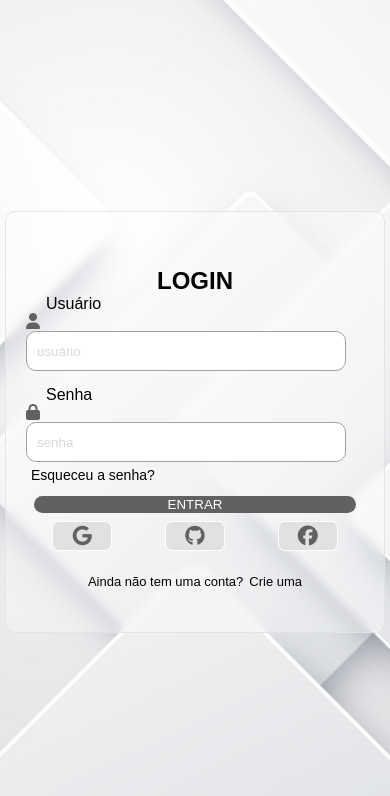
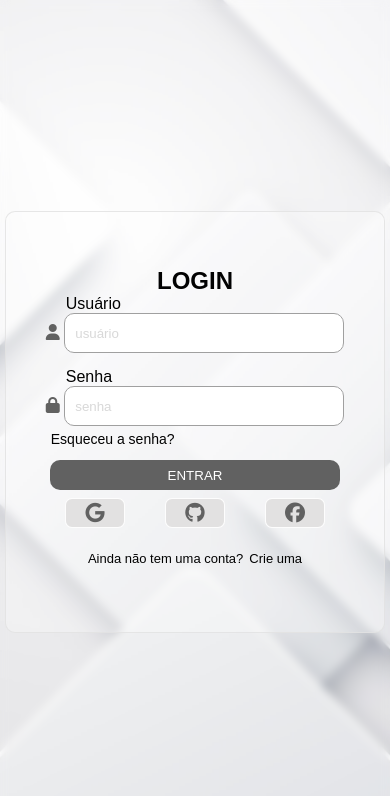
Before and after one commit to victor-viegas/aula10, a plain HTML site: page index.html in a window 390 px wide. Drawn offline with Linux system fonts and the light colour scheme.

Commit message:
criação da tela para desktop, e responsividade

```diff
--- a/styles/style.css
+++ b/styles/style.css
@@ -21,14 +21,140 @@ section {
     background-image: url("./assets/background.jpg")
 }
 
+h2 {
+    margin-top: 35px;
+    text-align: center;
+}
+
 .container {
     display: flex;
     flex-direction: row-reverse;
+    align-items: center;
+    justify-content: center;
     height: 100vh;
     width: 30vw;
-    background-color: aquamarine;
+    background-color: rgba(255, 255, 255, 0.781);
+    backdrop-filter: blur(5px);
 }
 
+.box {
+    display: flex;
+    flex-direction: column;
+    position: absolute;
+    min-width: 375px;
+    width: 30%;
+    padding: 20px;
+    border: 1px solid #e2e2e2d7;
+    border-radius: 10px;
+}
+
+.input {
+    display: flex;
+    flex-direction: column;
+}
+
+.input input {
+    width: 300px;
+    height: 40px;
+    color: rgb(73, 73, 73);
+    border: 1px solid rgb(160, 160, 160);
+    border-radius: 10px;
+    transition: .6s ease;
+}
+
+.input span {
+    margin-left: 20px;
+}
+
+.input input:focus {
+    outline: none;
+    padding: 5px;
+}
+
+#user-input {
+    margin-bottom: 15px;
+}
+
+.input #forgot-password {
+    width: 140px;
+    font-size: 14px;
+    padding: 5px;
+    text-decoration: none;
+}
+
+.input input::placeholder {
+    padding: 10px;
+    color: rgba(163, 163, 163, 0.418);
+}
+
+#login-button {
+    height: 30px;
+    margin: 8px;
+    background-color: #616161;
+    color: white;
+    border: none;
+    border-radius: 10px;
+    cursor: pointer;
+    transition: .6s ease;
+}
+
+#login-button:hover {
+    box-shadow: 0px 0px 4px 2px rgba(90, 90, 90, 0.632);
+}
+
+#login-button:active {
+    background-color: #8a8a8a;
+}
+
+.login-buttons {
+    display: flex;
+    justify-content: space-around;
+}
+
+.login-buttons button {
+    width: 60px;
+    height: 30px;
+    border: 1px solid rgba(255, 255, 255, 0.925);
+    border-radius: 7px;
+    cursor: pointer;
+    background-color: #e2e1e1;
+}
+
+.login-buttons button i {
+    font-size: 20px;
+    color: #616161;
+}
+
+.login-buttons button:active {
+    background-color: rgb(213, 213, 213);
+}
+
+.create-account-text {
+    display: flex;
+    justify-content: center;
+    padding: 20px;
+}
+
+.create-account-text span,
+a {
+    text-decoration: none;
+    font-size: 13px;
+    padding: 3px;
+}
+
+@media (max-width: 1250px) {
+    .container {
+        display: flex;
+        flex-direction: row-reverse;
+        align-items: center;
+        justify-content: center;
+        height: 100vh;
+        width: 50vw;
+        background-color: rgba(255, 255, 255, 0.781);
+        backdrop-filter: blur(5px);
+        transition: .6s ease;
+    }
+}
 
 @media (max-width:767px) {
     h2 {
@@ -44,7 +170,6 @@ section {
         justify-content: center;
         position: absolute;
         background-color: transparent;
-
     }
 
     .box {
@@ -168,3 +293,139 @@ section {
         }
     }
 }
+
+
+@media (max-width:420px) {
+    h2 {
+        margin-top: 35px;
+        text-align: center;
+    }
+
+    .container {
+        width: 100vw;
+        height: 100vh;
+        display: flex;
+        align-items: center;
+        justify-content: center;
+        position: absolute;
+        background-color: transparent;
+    }
+
+    .box {
+        display: flex;
+        flex-direction: column;
+        position: absolute;
+        align-items: center;
+        width: 380px;
+        height: 50vh;
+        max-height: 50vh;
+        padding: 20px;
+        background-color: rgba(255, 255, 255, 0.297);
+        backdrop-filter: blur(5px);
+        border: 1px solid #e2e2e2d7;
+        border-radius: 10px;
+        transform: translateX(100px);
+        opacity: 0;
+        animation-name: slideleft;
+        animation-timing-function: ease;
+        animation-duration: .6s;
+        animation-fill-mode: forwards;
+    }
+
+    .input {
+        display: flex;
+        flex-direction: column;
+    }
+
+    .input input {
+        width: 280px;
+        height: 40px;
+        color: rgb(73, 73, 73);
+        border: 1px solid rgb(160, 160, 160);
+        border-radius: 10px;
+        transition: .6s ease;
+    }
+
+    .input span {
+        margin-left: 20px;
+    }
+
+    .input input:focus {
+        outline: none;
+        padding: 5px;
+    }
+
+    #user-input {
+        margin-bottom: 15px;
+    }
+
+    .input #forgot-password {
+        width: 140px;
+        font-size: 14px;
+        padding: 5px;
+        text-decoration: none;
+    }
+
+    .input input::placeholder {
+        padding: 10px;
+        color: rgba(163, 163, 163, 0.418);
+    }
+
+    #login-button {
+        width: 290px;
+        height: 30px;
+        margin: 8px;
+        background-color: #616161;
+        color: white;
+        border: none;
+        border-radius: 10px;
+        cursor: pointer;
+        transition: .6s ease;
+    }
+
+    #login-button:hover {
+        box-shadow: 0px 0px 4px 2px rgba(90, 90, 90, 0.632);
+    }
+
+    #login-button:active {
+        background-color: #8a8a8a;
+    }
+
+    .login-buttons {
+        display: flex;
+        justify-content: space-around;
+        width: 300px;
+
+    }
+
+    .login-buttons button {
+        width: 60px;
+        height: 30px;
+        border: 1px solid rgba(255, 255, 255, 0.925);
+        border-radius: 7px;
+        cursor: pointer;
+        background-color: #e2e1e1;
+    }
+
+    .login-buttons button i {
+        font-size: 20px;
+        color: #616161;
+    }
+
+    .login-buttons button:active {
+        background-color: rgb(213, 213, 213);
+    }
+
+    .create-account-text {
+        display: flex;
+        justify-content: center;
+        padding: 20px;
+    }
+
+    .create-account-text span,
+    a {
+        text-decoration: none;
+        font-size: 13px;
+        padding: 3px;
+    }
+}
```
